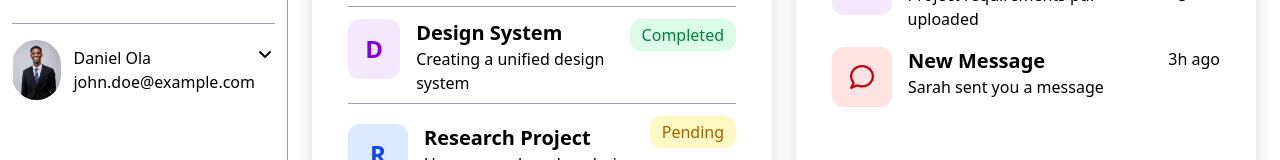
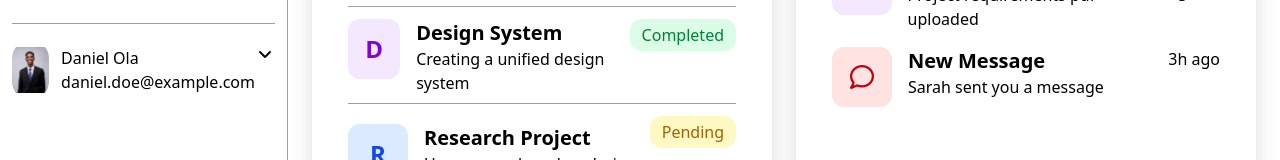
Before and after one commit to Dev-Daniel-Ola/dashboard-ui, a website: page index.html in a window 1280 px wide. Shown: the part 709-869 px from the top of the page. Drawn offline with Linux system fonts and the light colour scheme.

```diff
--- a/index.html
+++ b/index.html
@@ -95,7 +95,7 @@
                 <div class="flex">
                     <div class="flex-1">
                         <h3>Daniel Ola</h3>
-                        <p>john.doe@example.com</p>
+                        <p>daniel.doe@example.com</p>
                     </div>
 
                     <i class="fa-solid fa-angle-down"></i>
```
